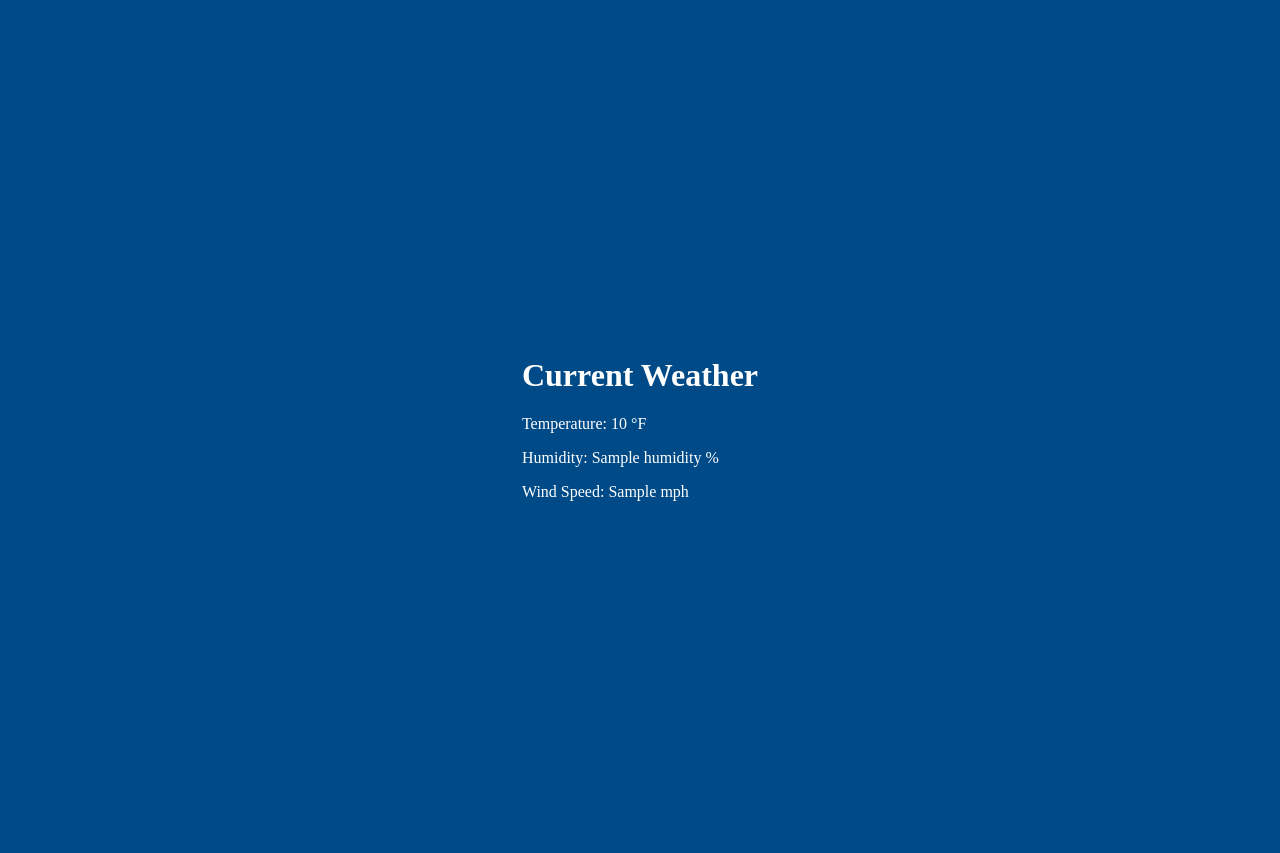
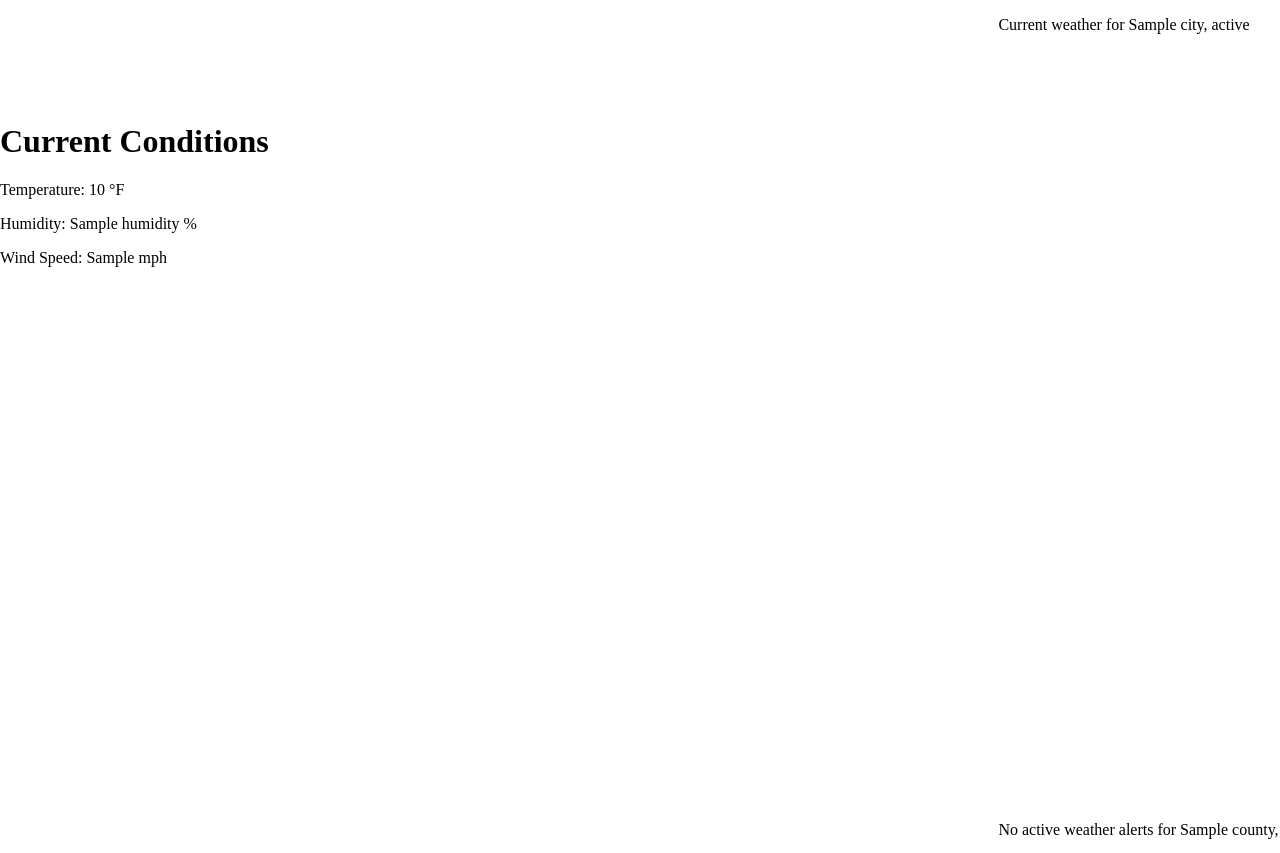
Before and after one commit to texasred03/weather-app, a Flask app: template templates/index.html in a window 1280 px wide. Run offline with Flask 3, Linux system fonts and the light colour scheme; the template is opened without the code that fills it: most values are stand-ins (such as "Sample title", 1, 10 or a date in 2020).

Commit message:
Display fixes (#11)
* adding venv to gitignore

* updating so that display is correct

* updating so that display is correct

---------

Co-authored-by: tabor <tabor.lechner@gmail.com>

```diff
--- a/app.py
+++ b/app.py
@@ -56,12 +56,18 @@
 def index():
     weather_data = fetch_weather_data()
     if weather_data:
-        # Extract relevant data from the response
-        temp = weather_data[0]['lastData']['tempf']  # Example for temperature
-        humidity = weather_data[0]['lastData']['humidity']  # Example for humidity
-        wind_speed = weather_data[0]['lastData']['windspeedmph']  # Example for wind speed
+
+        weather_station_id = weather_data[0]['info']['name']
+
+        temp = weather_data[0]['lastData']['tempf']
+        humidity = weather_data[0]['lastData']['humidity']
+        wind_speed = weather_data[0]['lastData']['windspeedmph']
         lat = weather_data[0]['info']['coords']['coords']['lat']
         long = weather_data[0]['info']['coords']['coords']['lon']
+
+        city = weather_data[0]['info']['coords']['address_components'][2]['long_name']
+        state =  weather_data[0]['info']['coords']['address_components'][4]['long_name']
+        county =  weather_data[0]['info']['coords']['address_components'][3]['long_name']
 
         # Fetch weather alert
         alert = fetch_weather_alerts(lat, long)
@@ -72,7 +78,7 @@
         print(f"Wind Speed: {wind_speed} mph")
 
         # Pass data to the template
-        return render_template('index.html', temp=temp, humidity=humidity, wind_speed=wind_speed, alert=alert)
+        return render_template('index.html', temp=temp, humidity=humidity, wind_speed=wind_speed, alert=alert, city=city, state=state, county=county)
     else:
         return "Weather data not available"
 
--- a/static/css/style.css
+++ b/static/css/style.css
@@ -1,22 +1,28 @@
 /* static/css/style.css */
 
-body {
-    font-family: 'Century-Gothic';
-    background-color: #004b87;
-    color: white;
+html, body {
+    height: 100%;
     margin: 0;
     padding: 0;
-    height: 100vh;
-    display: flex;
-    justify-content: center;
-    align-items: center;
+    overflow-x: hidden; /* Prevents horizontal scroll */
+}
+
+#header {
+    position: relative;
+    width: 100%;
+    height: 10%;
+}
+
+#footer {
+    position: relative;
+    width: 100%;
+    height: 10%;
 }
 
 #weather-container {
     position: relative;
-    width: 80%;
+    width: 100%;
     height: 80%;
-    text-align: center;
 }
 
 .weather-box {
@@ -49,10 +55,8 @@
     box-sizing: border-box;
 }
 
-#scrolling-text {
-    display: inline-block;
-    padding-left: 100%;
-    animation: scrollText 15s linear infinite;
+.scrolling-text {
+    animation: scrollText 60s linear infinite;
 }
 
 @keyframes scrollText {
@@ -63,3 +67,7 @@
         transform: translateX(-100%);
     }
 }
+
+*, *::before, *::after {
+    box-sizing: border-box;
+}
--- a/static/js/script.js
+++ b/static/js/script.js
@@ -1,7 +1,4 @@
 // static/js/script.js
-
-let currentSegment = 0;
-const segments = document.querySelectorAll('.weather-segment');
 
 // Fetch the weather data from the Flask app (which fetches it from Ambient Weather)
 function fetchUpdates() {
@@ -40,7 +37,7 @@
 
 // Function to update the scrolling text with new content
 function updateScrollingText(text) {
-    const scrollingTextElement = document.getElementById('scrolling-text');
+    const scrollingTextElement = document.getElementByClassName('scrolling-text');
     scrollingTextElement.textContent = text;
 }
 
@@ -58,8 +55,8 @@
     fetch('/alerts')
         .then(response => response.json())
         .then(data => {
-            const alertDiv = document.getElementById('alert-box');
-            const scrollingTextElement = document.getElementById('scrolling-text');
+            const alertDiv = document.getElementByClassName('alert-box');
+            const scrollingTextElement = document.getElementByClassName('scrolling-text');
 
             if (data.alert && data.alert !== "No active weather alerts.") {
                 alertDiv.style.display = 'block';  // Show alert div
--- a/templates/index.html
+++ b/templates/index.html
@@ -7,29 +7,27 @@
     <link rel="stylesheet" href="{{ url_for('static', filename='css/style.css') }}">
 </head>
 <body>
+    <div id="header">
+        <p class="scrolling-text">Current weather for {{ city }}, {{ state}} </p>
+    </div>
 
-    <div>
+    <div id="weather-container" >
+        <h1>Current Conditions</h1>
+        <p>Temperature: {{ temp }} °F</p>
+        <p>Humidity: {{ humidity }} %</p>
+        <p>Wind Speed: {{ wind_speed }} mph</p>
+    </div>
+
+    <div id="footer">
         <!-- Display Weather Alert if Available -->
-        <div id="alert-box" class="alert-container" style="display: none;">
-            <p id="scrolling-text">No active weather alerts.</p>
+        <div id="alert-box" class="alert-container">
+            <p class="scrolling-text">No active weather alerts for {{ county }}, {{ state }}</p>
         </div>
-
-        <div >
-            <h1>Current Weather</h1>
-
-            <p>Temperature: {{ temp }} °F</p>
-            <p>Humidity: {{ humidity }} %</p>
-            <p>Wind Speed: {{ wind_speed }} mph</p>
-        </div>
-
-        <!-- Additional weather details can go here -->
-
-    </div>
-    <div>
         <!-- <button id="play-music">Play Music</button> // Comenting out
         <audio id="background-music"></audio> -->
     </div>
     <script src="{{ url_for('static', filename='js/script.js') }}"></script>
+
     <!-- <script src="{{ url_for('static', filename='js/music.js') }}"></script> -->
 </body>
 </html>
```
Also changed, not shown: 1 other file.
